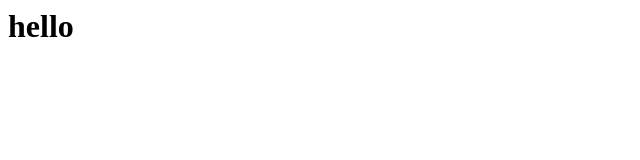
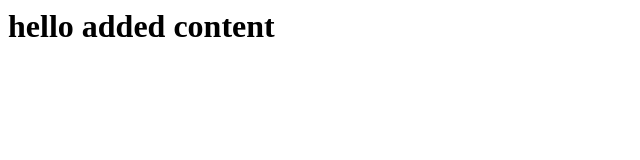
Before and after one commit to Vinayak341/new, a plain HTML site: page index.html in a window 1280 px wide. Shown: the whole page, without its empty margins (0-640 px from the left). Drawn offline with Linux system fonts and the light colour scheme.

Commit message:
Update index.html

```diff
--- a/index.html
+++ b/index.html
@@ -1 +1 @@
-<h1>hello </h1>
+<h1>hello added content</h1>
```
